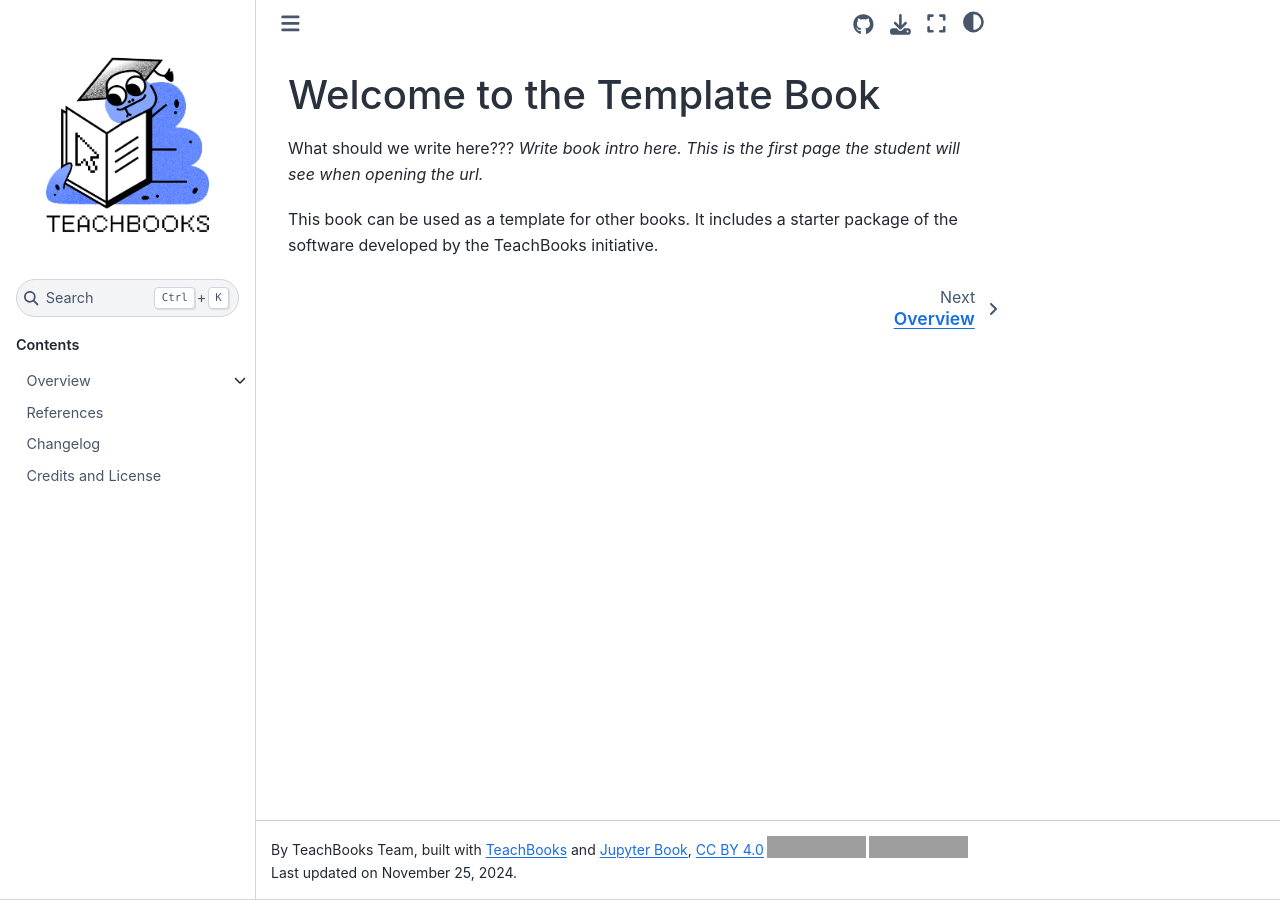
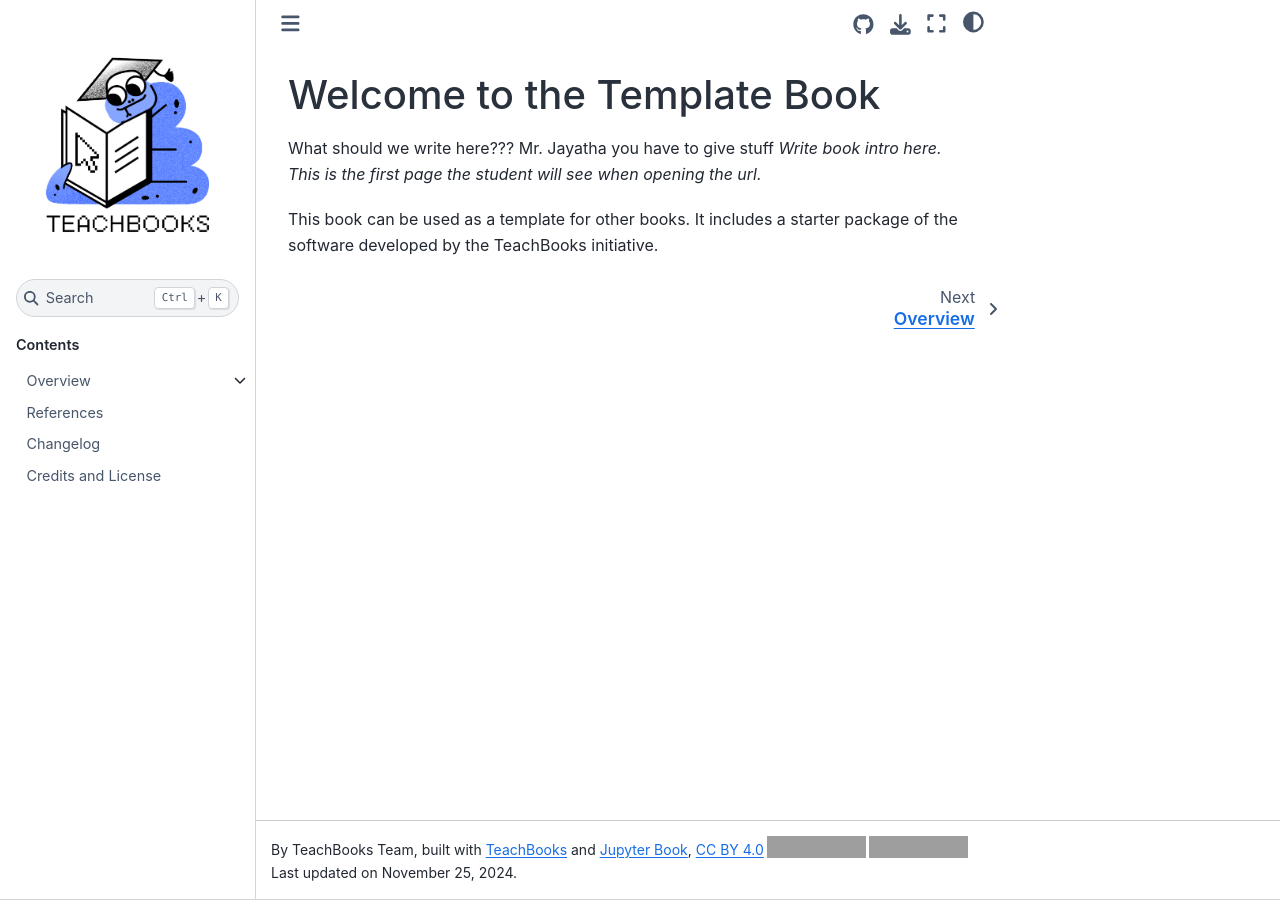
Before and after one commit to gugulothus41/test_book_from_template_FEA, a Jupyter Book: the page built from book/intro.md, in a window 1280 px wide. Built offline with Jupyter Book 1.0.4 settings and Sphinx 7.4.7 and the Sphinx Book theme 1.1.4, drawn with Linux system fonts in a browser that asks for light colours; comment, search, counter and statistics services are not loaded; grey boxes are pictures that could not be loaded.

Commit message:
Update intro.md

```diff
--- a/book/intro.md
+++ b/book/intro.md
@@ -2,6 +2,7 @@
 # Welcome to the Template Book
 
 What should we write here???
+Mr. Jayatha you have to give stuff
 _Write book intro here. This is the first page the student will see when opening the url._
 
 This book can be used as a template for other books. It includes a starter package of the software developed by the TeachBooks initiative.
```
